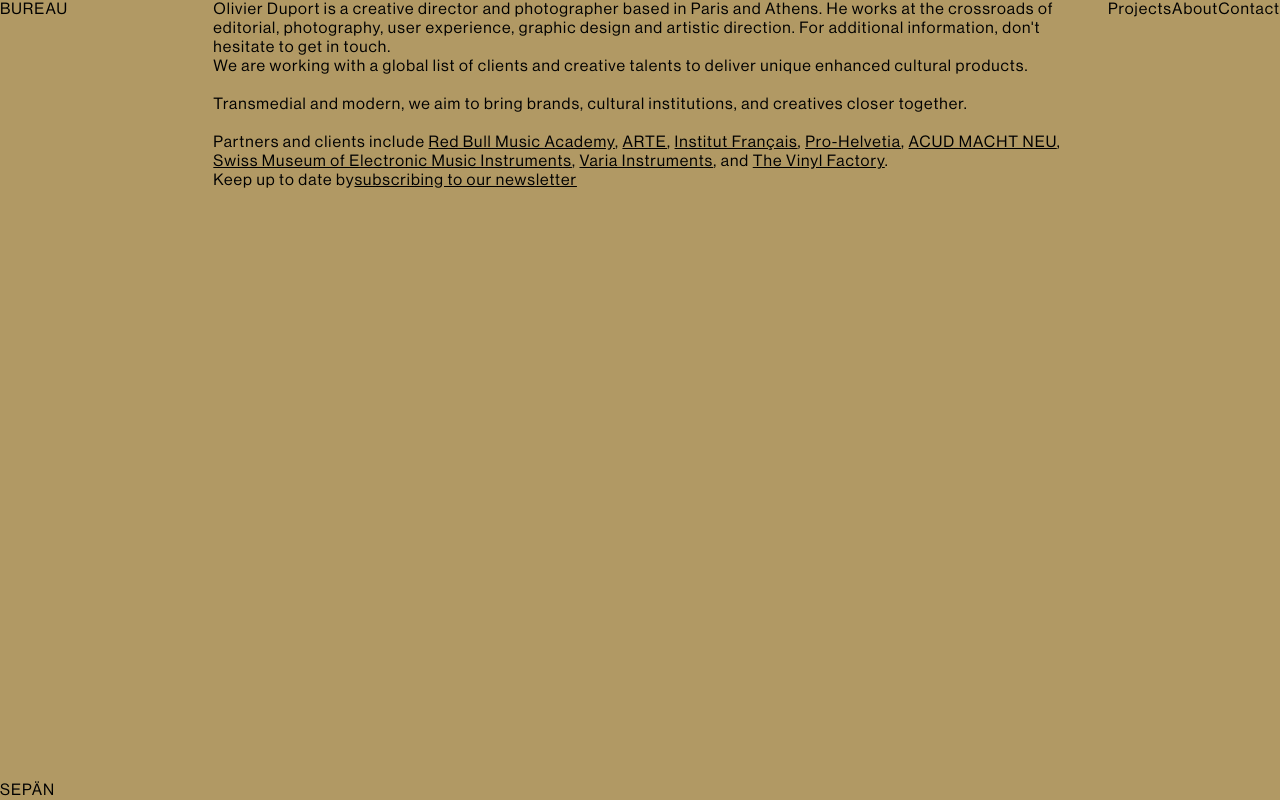
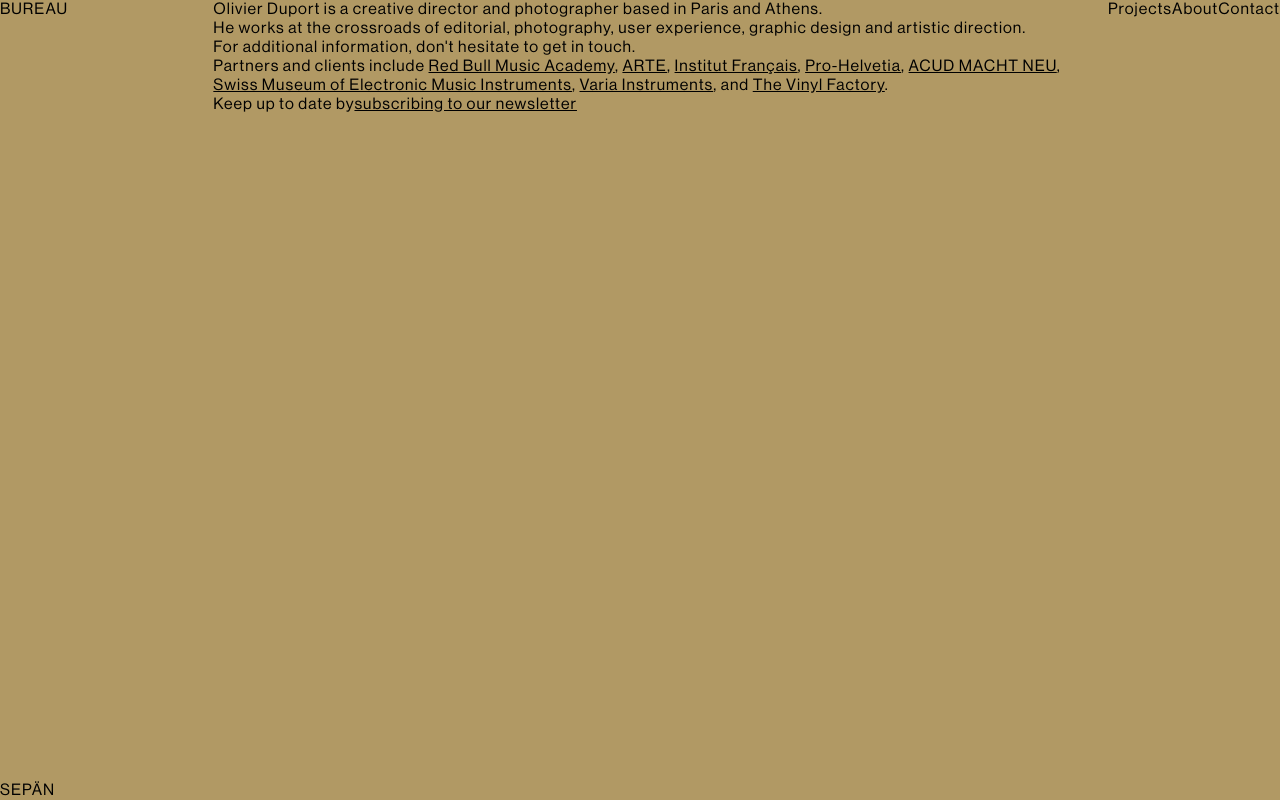
Before and after one commit to Olivierduport/website, a Gatsby site: page /about in a window 1280 px wide. Built offline with nearby package versions, Linux system fonts and the light colour scheme; Gatsby itself is replaced by a stand-in of ours.

Commit message:
Update Pages “about”

```diff
--- a/content/pages/about.md
+++ b/content/pages/about.md
@@ -2,16 +2,11 @@
 type: about
 ---
 Olivier Duport is a creative director and photographer based in Paris and Athens.
-He works at the crossroads of editorial, photography, user experience, graphic design and artistic direction.
+</br>
+
+He works at the crossroads of editorial, photography, user experience, graphic design and artistic direction.</br>
+
 For additional information, don't hesitate to get in touch.
 </br>
 
-We are working with a global list of clients and creative talents to deliver unique enhanced cultural products.
-
-</br>
-
-Transmedial and modern, we aim to bring brands, cultural institutions, and creatives closer together.
-
-</br>
-
 Partners and clients include [Red Bull Music Academy](http://www.redbullmusicacademy.com/), [ARTE](https://www.arte.tv/), [Institut Français](https://www.institutfrancais.com/fr), [Pro-Helvetia](https://prohelvetia.ch/fr/), [ACUD MACHT NEU](http://acudmachtneu.de/), [Swiss Museum of Electronic Music Instruments](https://www.smemmusic.ch/), [Varia Instruments](https://www.varia-instruments.com/), and [The Vinyl Factory](https://thevinylfactory.coma/).
```
